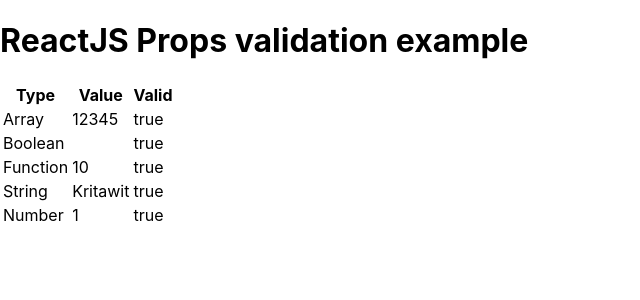
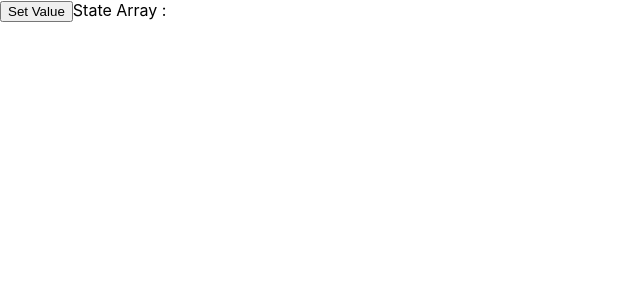
Before and after one commit to header-dev/reactjs-training, a React (Create React App) app: page / in a window 1280 px wide. Shown: the top 300 px of the page, without its empty margins (0-640 px from the left). Built offline with nearby package versions, Linux system fonts and the light colour scheme.

Commit message:
Completed Set State

```diff
--- /dev/null
+++ b/src/SetStateApp.js
@@ -0,0 +1,41 @@
+import React, { Component } from 'react'
+
+export default class SetStateApp extends Component {
+
+    constructor() {
+        super()
+
+        this.state = {
+            data : []
+        }
+
+        this.setStateHandler = this.setStateHandler.bind(this)
+
+
+    }
+
+    setStateHandler() {
+
+        var item = `React Programming`
+        var myArray = this.state.data.slice()
+
+        myArray.push(item)
+
+        this.setState({
+            data : myArray
+        })
+
+
+    }
+
+    render() {
+        return (
+            <div>
+                <button onClick={this.setStateHandler}>Set Value</button>
+                <lu>
+                   State Array :  { this.state.data }
+                </lu>
+            </div>
+        )
+    }
+}
--- a/src/index.js
+++ b/src/index.js
@@ -11,10 +11,11 @@
 import DefaultProps from './DefaultProps';
 import StateAndPropsApp from './StateAndPropsApp';
 import PropsValidationApp from './PropsValidationApp';
+import SetStateApp from './SetStateApp';
 
 import * as serviceWorker from './serviceWorker';
 
-ReactDOM.render(<PropsValidationApp />, document.getElementById('root'));
+ReactDOM.render(<SetStateApp />, document.getElementById('root'));
 
 // If you want your app to work offline and load faster, you can change
 // unregister() to register() below. Note this comes with some pitfalls.
```
Also changed, not shown: src/PropsValidationApp.js (+12 -12 lines).
